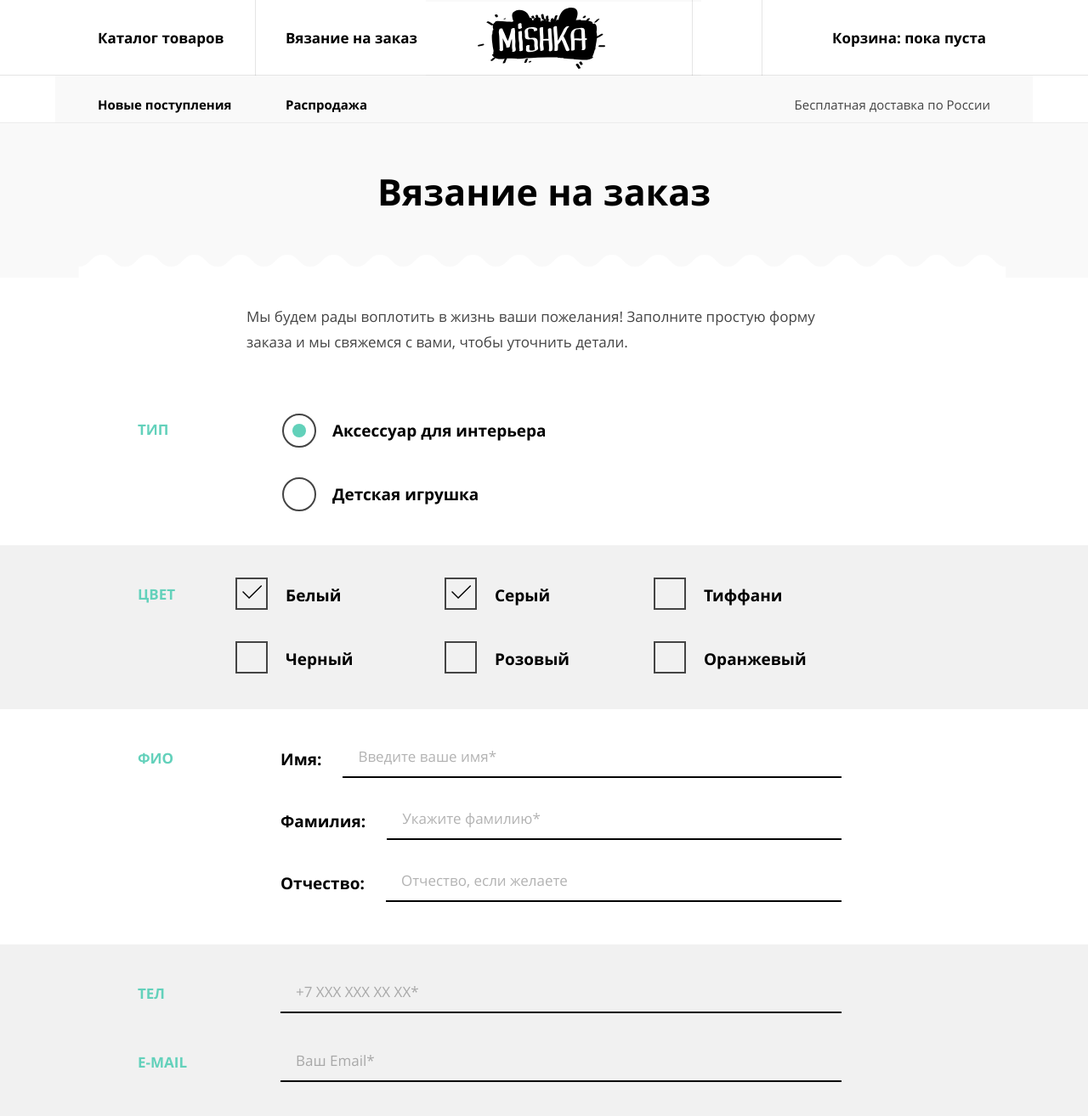
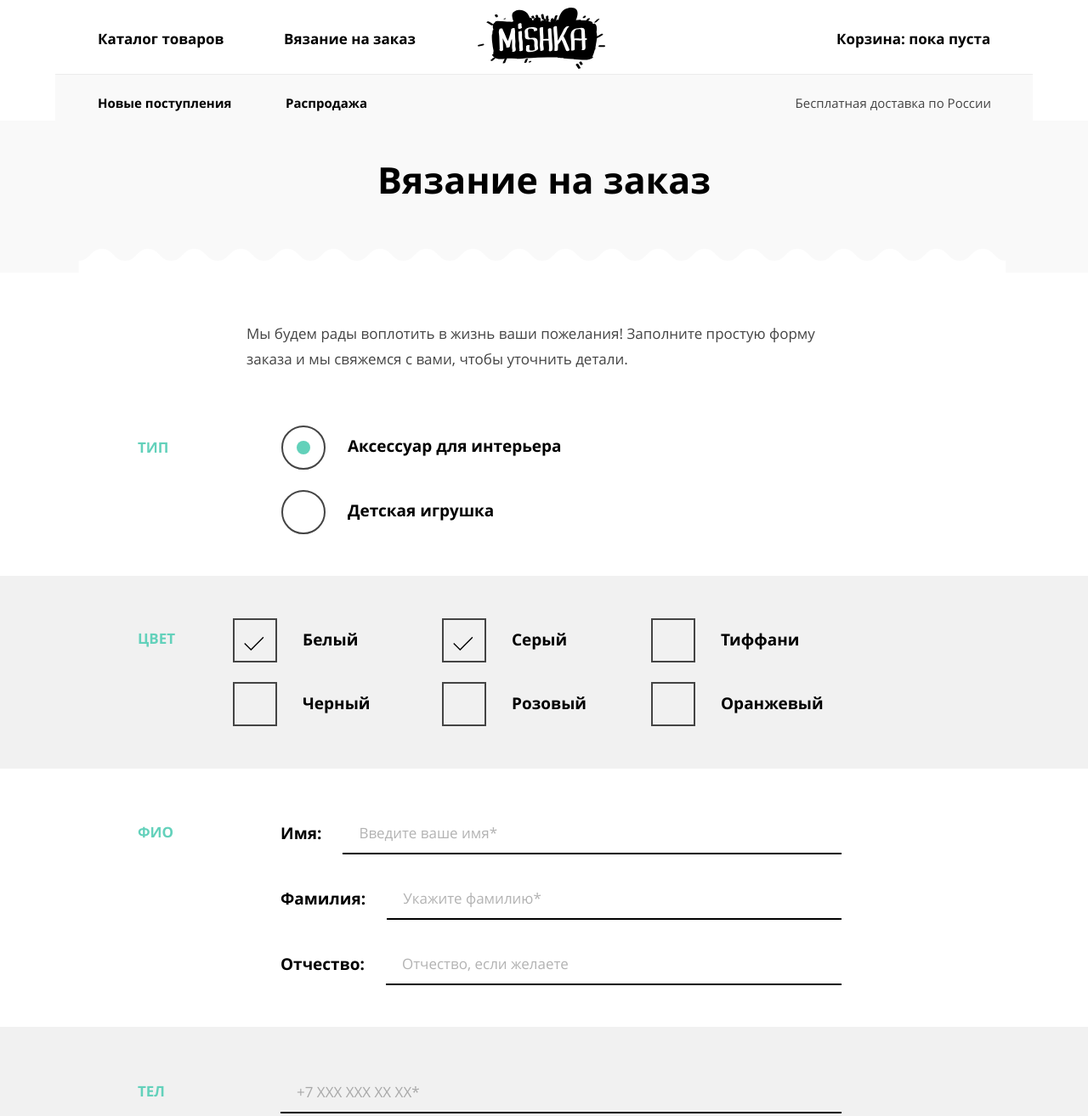
Before and after one commit to htmlacademy-adaptive/1934689-mishka-27, a website: page source/form.html in a window 1280 px wide. Shown: the top 1314 px of the page at 85% size. Drawn offline with nearby package versions, Linux system fonts and the light colour scheme; files that its build step writes are made by us from their sources.

Commit message:
add new fix

```diff
--- a/source/form.html
+++ b/source/form.html
@@ -194,7 +194,7 @@
             </ul>
           </fieldset>
           <fieldset class="form__blanck form__blanck--tell">
-            <legend class="form__blanck-title">
+            <legend class="form__blanck-title form__blanck-title--bottom">
               Тел
             </legend>
             <ul class="form__input-list">
@@ -210,7 +210,7 @@
             </ul>
           </fieldset>
           <fieldset class="form__blanck form__blanck--mail">
-            <legend class="form__blanck-title">
+            <legend class="form__blanck-title form__blanck-title--bottom">
               e-mail
             </legend>
             <ul class="form__input-list">
@@ -226,7 +226,7 @@
             </ul>
           </fieldset>
           <fieldset class="form__blanck  form__blanck--textarea">
-            <legend class="form__blanck-title">
+            <legend class="form__blanck-title form__blanck-title--bottom form__blanck-title--top">
               Доп
             </legend>
             <label>
--- a/source/sass/bloks/form.scss
+++ b/source/sass/bloks/form.scss
@@ -5,11 +5,12 @@
   text-align: center;
   display: flex;
   flex-direction: column;
-  margin-bottom: 31px;
+  margin-bottom: 17px;
   padding-top: 73px;
 
   @media (min-width: 768px) {
-    padding-top: 56px;
+    padding-top: 45px;
+    margin-bottom: 57px;
   }
 }
 
@@ -25,7 +26,7 @@
   @media (min-width: 768px) {
     font-size: 43px;
     line-height: 50px;
-    margin-bottom: 76px;
+    margin-bottom: 84px;
     max-width: 500px;
     padding: 0;
   }
@@ -47,7 +48,7 @@
   @media (min-width: 768px) {
     font-size: 17px;
     line-height: 30px;
-    margin-bottom: 80px;
+    margin-bottom: 81px;
   }
 
   @media (min-width: 1024px) {
@@ -73,21 +74,28 @@
 }
 
 .form__blanck--margin {
-  margin-bottom: 51px;
+  margin-bottom: 42px;
+
+  @media (min-width: 768px) {
+    margin-bottom: 68px;
+  }
 }
 
 .form__blanck--name {
-  margin-bottom: 41px;
+  margin-bottom: 34px;
 
   @media (min-width: 768px) {
-    padding-top: 50px;
-    margin-bottom: 50px;
+    padding-top: 67px;
+    margin-bottom: 49px;
   }
 }
 
 .form__blanck--tell {
+  margin-bottom: 0;
+  padding-bottom: 42px;
+
   @media (min-width: 768px) {
-    padding-top: 50px;
+    padding-top: 68px;
 
     &::before {
       position: absolute;
@@ -103,12 +111,12 @@
         left: -100vw;
       }
     }
-    margin-bottom: 0;
-    padding-bottom: 50px;
   }
 }
 
 .form__blanck--mail {
+  margin-bottom: 33px;
+
   @media (min-width: 768px) {
     &::before {
       position: absolute;
@@ -130,19 +138,20 @@
 }
 
 .form__blanck--textarea {
-  padding-top: 50px;
+  padding-top: 7px;
 
   @media (min-width: 768px) {
-    margin-bottom: 53px;
+    margin-bottom: 47px;
+    padding-top: 18px;
   }
 }
 
 .form__blanck--checkbox {
-  margin-bottom: 51px;
+  margin-bottom: 39px;
 
   @media (min-width: 768px) {
-    padding-top: 50px;
-    padding-bottom: 50px;
+    padding-top: 66px;
+    padding-bottom: 68px;
     margin-bottom: 0;
 
     &::before {
@@ -172,7 +181,7 @@
   position: relative;
   z-index: 1;
   display: inline-flex;
-  margin-bottom: 30px;
+  margin-bottom: 37px;
 
   font-weight: 700;
   font-size: 17px;
@@ -218,16 +227,26 @@
   }
 }
 
+.form__blanck-title--bottom {
+  margin-bottom: 13px;
+}
+
+.form__blanck-title--top {
+  @media (min-width: 768px) {
+    padding-top: 19px;
+  }
+}
+
 //  list  rdiobox
 
 .form__radio-list {
   display: flex;
   flex-direction: column;
-  gap: 25px;
+  gap: 23px;
   list-style: none;
 
   @media (min-width: 768px) {
-    gap: 57px;
+    gap: 61px;
   }
 }
 
@@ -259,6 +278,13 @@
     border-radius: 50%;
     opacity: 0;
   }
+
+  @media (min-width: 768px) {
+    width: 52px;
+    height: 52px;
+    top: -18px;
+    left: -1px;
+  }
 }
 
 .form__radio-title {
@@ -266,10 +292,12 @@
   font-size: 17px;
   line-height: 18px;
   padding-left: 59px;
+  margin-top: -3px;
 
   @media (min-width: 768px) {
     font-size: 19px;
     line-height: 18px;
+    padding-left: 77px;
   }
 }
 
@@ -290,7 +318,7 @@
   @media (min-width: 768px) {
     display: grid;
     grid-template-columns: 1fr 1fr;
-    gap: 57px 23px;
+    gap: 58px 26px;
   }
 
   @media (min-width: 1024px) {
@@ -324,6 +352,18 @@
     width: 26px;
     height: 26px;
     opacity: 0;
+
+    @media (min-width: 768px) {
+      width: 30px;
+      height: 13px;
+    }
+  }
+
+  @media (min-width: 768px) {
+    width: 52px;
+    height: 52px;
+    top: -16px;
+    left: -3px;
   }
 }
 
@@ -338,6 +378,7 @@
   @media (min-width: 768px) {
     font-size: 19px;
     line-height: 18px;
+    padding-left: 79px;
   }
 }
 
@@ -353,14 +394,13 @@
   margin-top: -7px;
   display: flex;
   flex-direction: column;
-  gap: 23px;
+  gap: 25px;
   list-style: none;
-  margin-bottom: 42px;
 
   @media (min-width: 768px) {
     margin-top: 0;
     margin-left: -2px;
-    gap: 42px;
+    gap: 43px;
     margin-bottom: 0;
   }
 }
@@ -401,7 +441,7 @@
 
   @media (min-width: 768px) {
     margin-top: -23px;
-    padding: 18px 18px 12px;
+    padding: 21px 19px 12px;
     font-size: 19px;
     line-height: 18px;
     width: 100%;
@@ -428,10 +468,14 @@
   color: $color-default-black;
   width: 21px;
   height: 24px;
-  right: 4px;
-  bottom: 14px;
+  right: 10px;
+  bottom: 16px;
   z-index: 2;
   opacity: 0.3;
+
+  @media (min-width: 768px) {
+    right: 30px;
+  }
 }
 
 .form__icon-mail {
@@ -443,6 +487,10 @@
   bottom: 14px;
   z-index: 2;
   opacity: 0.3;
+
+  @media (min-width: 768px) {
+    right: 22px;
+  }
 }
 
 // input condition
@@ -482,7 +530,7 @@
   height: 142px;
   background-color: $color-default-white;
 
-  margin-bottom: 17px;
+  margin-bottom: 13px;
 
   @media (min-width: 768px) {
     margin-bottom: 0;
@@ -513,6 +561,7 @@
     justify-content: space-between;
     align-items: center;
     gap: 20px;
+    margin-bottom: 47px;
   }
 
   @media (min-width: 1024px) {
@@ -525,7 +574,7 @@
 
 .form__submit-button {
   font-size: 17px;
-  padding: 18px 37px;
+  padding: 15px 37px;
   color: $color-charcoal;
 
   @media (min-width: 768px) {
@@ -543,7 +592,7 @@
   font-size: 14px;
   line-height: 16px;
   color: $color-charcoal;
-  margin-bottom: 30px;
+  margin-bottom: 29px;
 
   @media (min-width: 768px) {
     margin-bottom: 0;
--- a/source/sass/bloks/header.scss
+++ b/source/sass/bloks/header.scss
@@ -1,25 +1,31 @@
 .header {
   position: relative;
-  border-bottom: 1px solid $color-whisper;
+  width: 100%;
+  max-width: 1150px;
+  margin: 0 auto;
 
   &::before {
-    @media (min-width: $vp-768) {
     position: absolute;
-
     content: "";
-      background: #000000;
-      opacity: 0.1;
     width: 100%;
-      height: 1px;
     left: 0;
-      top: 79px;
-
-      z-index: 3;
+    right: 0;
+    height: 100%;
+    min-height: 62px;
+    background-color: $color-snow;
+    border-top: 1px solid rgba(0, 0, 0, 0.1);
+    z-index: -1;
   }
 
   @media (min-width: $vp-768) {
-      top: 88px;
+    border: none;
+    overflow: hidden;
   }
+}
+
+.header--catalog {
+  &::before {
+    background-color: $color-white-smoke;
   }
 }
 
@@ -31,6 +37,11 @@
 
   @media (min-width: $vp-768) {
     padding: 0;
+    background-color: transparent;
+  }
+
+  @media (min-width: $vp-1024) {
+    display: flex;
   }
 }
 
@@ -51,12 +62,11 @@
     grid-template-areas:
       "logo  user"
       "main-menu  delivery";
-
-    background-color: $color-snow;
+    background-color: transparent;
   }
 
   @media (min-width: $vp-1024) {
-    grid-template-columns: 1.9fr 1fr 1.7fr;
+    grid-template-columns: 450px 1fr 401px;
     grid-template-areas:
       "main-menu logo  user"
       "promo . delivery";
@@ -77,15 +87,16 @@
     display: block;
     grid-area: logo;
 
-    padding: 19px 31px 20px 50px;
-    background-color: $color-default-white;
+    padding: 18px 31px 18px 50px;
+
+    z-index: 3;
   }
 
   @media (min-width: $vp-1024) {
     margin: 0 auto;
 
     border: none;
-    padding: 43px 162px;
+    min-width: 300px;
   }
 }
 
@@ -116,7 +127,7 @@
 
 .header__button {
   position: absolute;
-  right: 1px;
+  right: 30px;
 
   display: block;
 
@@ -233,13 +244,14 @@
 
     margin-left: auto;
 
-    padding-top: 22px;
+    padding-top: 9px;
     padding-right: 50px;
     padding-bottom: 9px;
+    z-index: 1;
   }
 
-  @media (min-width: $vp-768) {
-    z-index: 1;
+  @media (min-width: $vp-1024) {
+    padding-top: 21px;
   }
 }
 
@@ -254,35 +266,32 @@
   width: calc(100% + 40px);
 
   text-align: center;
-  z-index: 2;
+  z-index: 3;
 
   @media (min-width: $vp-768) {
     position: relative;
     width: unset;
-
     top: unset;
-
-    display: flex;
+    display: grid;
+    grid-template-columns: 1fr 1fr;
+    padding-left: 50px;
+    background-color: transparent;
+    column-gap: 4px;
     grid-area: main-menu;
-    padding-top: 10px;
-    padding-left: 50px;
   }
 
   @media (min-width: $vp-1024) {
-    padding: 33px 10px 32px 50px;
+    grid-template-columns: 184px 1fr;
+
+    padding-left: 50px;
     justify-content: space-between;
-    background-color: $color-default-white;
+    min-height: 88px;
+  }
+}
 
-    &::before {
-      position: absolute;
-      content: "";
-      width: 1px;
-      height: 100%;
-      background-color: $color-default-black;
-      opacity: 0.1;
-      top: 0;
-      left: 54%;
-    }
+.header__menu .header__menu-item:nth-child(2) {
+  @media (min-width: $vp-1024) {
+    margin-left: 31px;
   }
 }
 
@@ -326,49 +335,38 @@
 
     top: unset;
 
-    display: flex;
-    flex-wrap: wrap;
-
-    align-items: center;
-    padding: 33px 50px 32px 10px;
+    display: grid;
+    grid-template-columns: 84px 1fr;
+    padding-right: 50px;
 
     grid-area: user;
 
     &::before {
       position: absolute;
       content: "";
-      width: 1px;
+      width: 200vw;
+      right: -100vw;
       height: 100%;
-      background-color: $color-default-black;
-      opacity: 0.1;
-      top: 0;
-      left: -13px;
-
-      @media (min-width: $vp-1024) {
-        left: -11px;
+      background-color: $color-default-white;
+      border-bottom: 1px solid $color-whisper;
+      z-index: -1;
     }
   }
 
-    &::after {
-      position: absolute;
-      content: "";
-      width: 1px;
-      height: 100%;
-      background-color: $color-default-black;
-      opacity: 0.1;
-      top: 0;
-      left: 18.1%;
+  .header__user--border {
+    @media (min-width: $vp-768) {
+      box-shadow: 1px 0 0 rgba(0, 0, 0, 0.1), inset 1px 0 0 rgba(0, 0, 0, 0.1);
+      max-width: 68px;
+
+      @media (min-width: $vp-1024) {
+        max-width: unset;
+      }
     }
   }
 
   @media (min-width: $vp-1024) {
-    display: flex;
-    justify-content: flex-end;
-    flex-direction: row;
-    flex-wrap: wrap;
-    padding-right: 50px;
-    padding-left: 20px;
-    height: auto;
+    background-color: transparent;
+    max-width: 100%;
   }
 }
 
@@ -379,12 +377,13 @@
 
   @media (min-width: $vp-1024) {
     display: flex;
+    flex-wrap: wrap;
     max-width: 316px;
     justify-content: space-between;
 
     grid-area: promo;
     z-index: 1;
-    background-color: $color-snow;
+    background-color: transparent;
 
     padding: 22px 10px 9px 50px;
     min-width: 377px;
@@ -426,16 +425,19 @@
 
   @media (min-width: $vp-768) {
     grid-area: search;
+    left: 0;
+    top: 36px;
+    transform: unset;
   }
 }
 
 .header__user-link-search {
   @media (min-width: $vp-768) {
-    left: 9px;
+    left: 23%;
   }
 
   @media (min-width: $vp-1024) {
-    left: 2px;
+    left: 33px;
   }
 }
 
@@ -445,14 +447,26 @@
   }
 
   @media (min-width: $vp-1024) {
-    max-width: 186px;
+    max-width: 250px;
     width: 100%;
+  }
+}
+
+.header__user-cart .header__user-link {
+  padding: 32px 0 27px 90px;
+
+  @media (min-width: $vp-768) {
+    padding: 32px 0 27px 68px;
+  }
+
+  @media (min-width: $vp-1024) {
+    padding: 34px 0 27px 68px;
   }
 }
 
 .header__user-link-cart {
   @media (min-width: $vp-768) {
-    left: -52px;
+    margin: 0 16px;
   }
 }
 
@@ -475,7 +489,7 @@
 
   @media (min-width: $vp-768) {
     border: none;
-    padding: 0;
+    padding: 21px 0 19px;
 
     font-size: 15px;
 
@@ -484,6 +498,14 @@
 
   @media (min-width: $vp-1024) {
     font-size: 17px;
+    padding: 34px 0 27px 0;
+    max-width: 200px;
+  }
+}
+
+.header__menu-link--border {
+  @media (min-width: $vp-1024) {
+    box-shadow: 1px 0 0 rgba(0, 0, 0, 0.1);
   }
 }
 
@@ -508,7 +530,7 @@
   @media (min-width: $vp-768) {
     border: none;
 
-    padding: 0;
+    min-height: 88px;
   }
 }
 
--- a/source/sass/bloks/vaiwebottomline.scss
+++ b/source/sass/bloks/vaiwebottomline.scss
@@ -15,7 +15,7 @@
       background-position: 13px 5px;
       background-size: 1250px 34px;
       width: 100%;
-      height: 34px;
+      height: 35px;
     }
   }
 }
@@ -44,7 +44,7 @@
       position: absolute;
       background-size: 1050px 23px;
       width: 1050px;
-      height: 23px;
+      height: 25px;
       left: 50px;
       bottom: -96px;
     }
```
Also changed, not shown: source/catalog.html (+6 -8 lines), source/index.html (+3 -5 lines), source/js/app.js (+26 -9 lines), source/sass/bloks/about.scss (+9 -5 lines), source/sass/bloks/categories.scss (+5 -4 lines), source/sass/bloks/reviews.scss (+10 -11 lines), source/img/catalog/mobile/mobile-1@1x.jpg (renamed from source/img/catalog/mobile/mobile-1@1x .jpg). Lines whose indentation alone changed are shown as unchanged.
